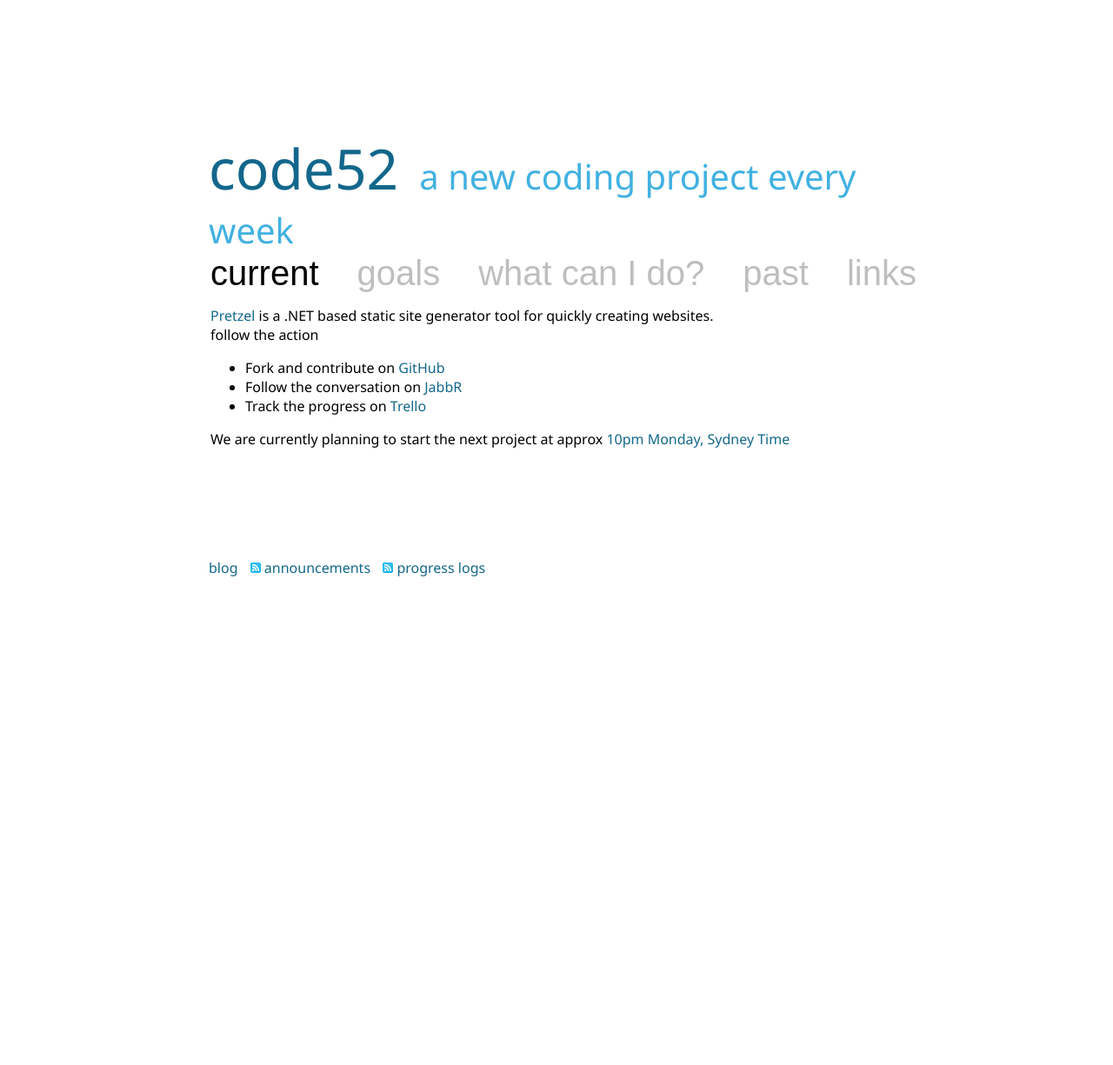
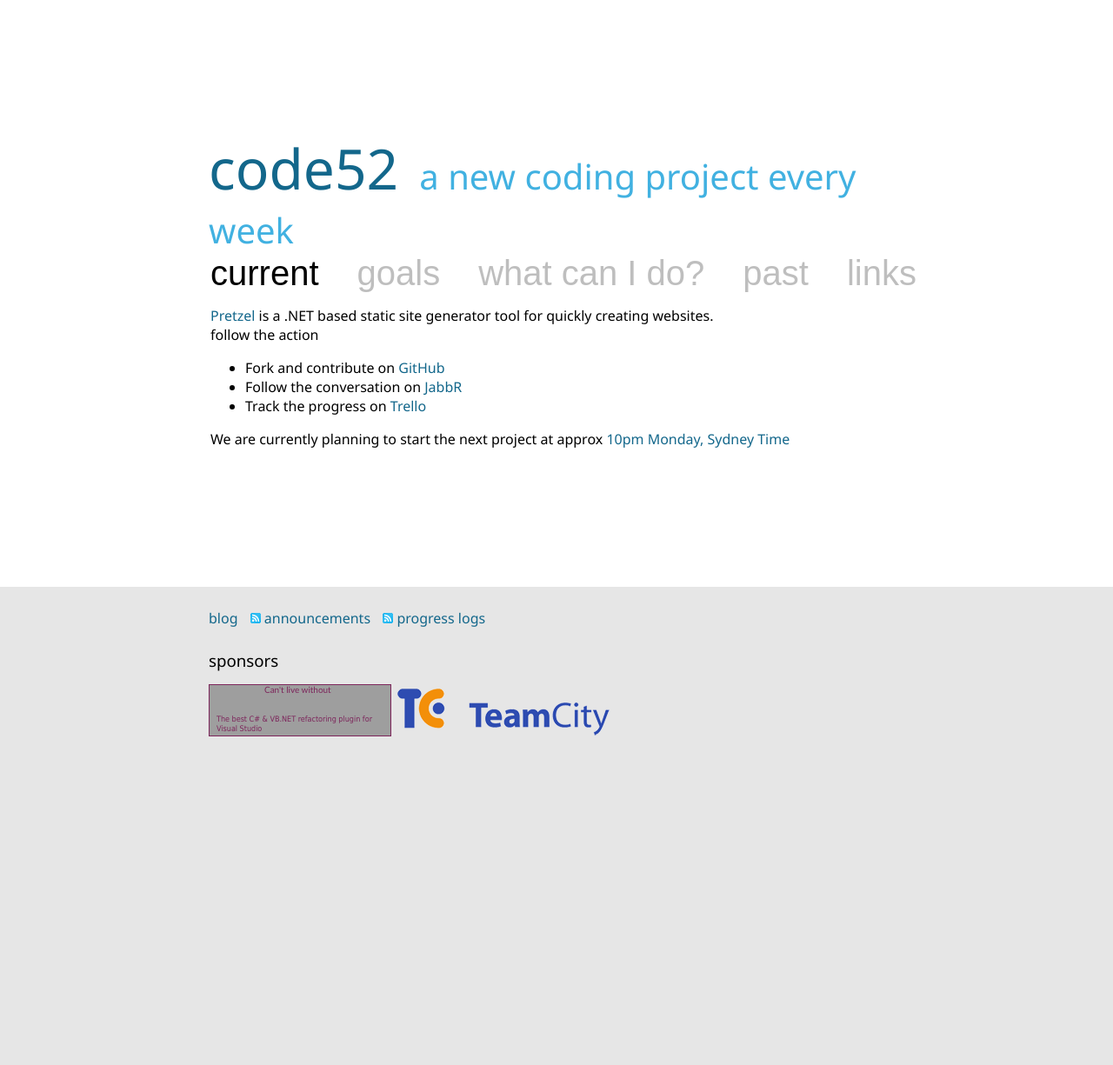
Before and after one commit to Code52/code52.github.com, a Jekyll site: the page built from index.html, in a window 1280 px wide. Shown: the whole page at 87% size. Built offline with Jekyll 4.4.1, drawn with Linux system fonts in a browser that asks for light colours; nearby versions of some CDN libraries; Markdown is read by kramdown in place of the engine named in the settings; before the commit the page ends 900 px from its top, so only the background shows below that; grey boxes are pictures that could not be loaded.

Commit message:
Reducing repeated CSS files by having a `base.css`, cleaner footer

```diff
--- a/_includes/footer.html
+++ b/_includes/footer.html
@@ -1,7 +1,15 @@
-<div class="footer right">
-	<ul>
-		<li><a href="/blog.html">blog</a></li>
-		<li><a href="/rss.xml"><img src="/img/25.png" /> announcements</a></li>
-		<li><a href="/projectsrss.xml"><img src="/img/25.png" /> progress logs</a></li>
-	</ul>
+<div id="footerContainer">
+	<div class="footer">
+		<ul>
+			<li><a href="/blog.html">blog</a></li>
+			<li><a href="/rss.xml"><img src="/img/25.png" /> announcements</a></li>
+			<li><a href="/projectsrss.xml"><img src="/img/25.png" /> progress logs</a></li>
+		</ul>
+
+		<div id="sponsors">
+			<h3>sponsors</h3>
+			<div style="position:relative; display:inline-block; background:#fff url(http://www.jetbrains.com/resharper/features/rs/rs1/rs210x60_white.gif) no-repeat 0 0; border:solid 1px #7d255b; margin:0;padding:0;text-decoration:none;text-indent:0;letter-spacing:-0.001em; width:208px; height:58px"><span style="margin: -1px 0 0 63px;padding: 0;float: left;font-size: 10px;cursor:pointer;  background-image:none;border:0;color: #7d255b; font-family: trebuchet ms,arial,sans-serif;font-weight: normal;">Can't live without</span><a href="http://www.jetbrains.com/resharper/features/code_refactoring.html" alt="The best C# &amp; VB.NET refactoring plugin for Visual Studio" title="The best C# & VB.NET refactoring plugin for Visual Studio" style="position:absolute;left:0;margin:0;padding:34px 0 2px 8px;width:200px; line-height:11px;font-size:9px;cursor:pointer;  background-image:none;border:none;display:block; color:#7d255b; font-family:tahoma,arial,sans-serif;font-weight: normal;text-decoration:none;">The best C# &amp; VB.NET refactoring plugin for Visual Studio</a></div>
+			<img src="/img/logo_teamcity.png" />
+		</div>
+	</div>
 </div>
--- a/_layouts/splash.html
+++ b/_layouts/splash.html
@@ -31,9 +31,8 @@
 
 				{% include links.html %}
 			</div>
-
-			{% include footer.html %}
 		</div>
+		{% include footer.html %}
 		<script>
 		var defaults = {
 					animationDuration: 500,
--- /dev/null
+++ b/css/base.css
@@ -0,0 +1,56 @@
+body {
+	padding:0;
+	margin:0;
+	overflow:auto;
+	font-family: "Segoe UI", "Segoe WP", Helvetica, Arial, sans-serif;
+}
+
+#footerContainer {
+	margin-top:25px;
+	padding-bottom:25px;
+	padding-top:25px;
+	width:100%;
+	background:#e6e6e6;
+}
+.footer ul {
+	margin:0;
+	padding:0;
+}
+.footer li
+{
+	margin-right:10px;
+	display:inline;
+	list-style-type:none;
+}
+#sponsors {
+
+	margin-top:25px;
+}
+#sponsors h3 { 	 margin-bottom:15px; }
+
+
+h1,h2,h3,h4,h5,h6
+{
+	font-family: Segoe UI Light, Segoe WP Light, Segoe UI, Helvetica, sans-serif;
+	font-weight: 100;
+	margin-bottom:0px;
+}
+h1
+{
+	font-size: 4em;
+}
+h2
+{
+	color: #41b1e1;
+	font-size: 2.5em;
+}
+a, a:visited
+{
+	text-decoration: none;
+	color:#13678b;
+}
+a:hover
+{
+	color:white;
+	background: #13678b
+}
--- a/css/landing.css
+++ b/css/landing.css
@@ -1,3 +1,5 @@
+@import url("base.css");
+
 div.page {max-width:1000px; margin:auto; overflow:hidden;}
 
 .rightside {float:right;}
@@ -43,10 +45,6 @@ pre.jush {font-size:9pt; background:#F0F0FF; border:dashed 1px #aaa; padding:10p
 pre.jush a {text-decoration:none; }
 pre.jush a:hover {text-decoration:underline; }
 
-body {
-	 overflow:auto;
-	 font-family: "Segoe UI", "Segoe WP", Helvetica, Arial, sans-serif;
-}
 #container
 {
 	max-width:800px;
@@ -55,48 +53,17 @@ body {
 	margin-right:auto;
 	margin-top:150px;
 }
+.footer {
+	 max-width:800px;
+	min-height: 500px;
+	margin-left:auto;
+	margin-right:auto;
+}
 .metro-pivot {
 	 min-height:350px;
 	 margin-left:2px;
 }
-.footer ul {
-	margin:0;
-	padding:0;
-}
-.footer li
-{
-	margin-right:10px;
-	display:inline;
-	list-style-type:none;
-}
-
-h1,h2,h3,h4,h5,h6
-{
-	font-family: Segoe UI Light, Segoe WP Light, Segoe UI, Helvetica, sans-serif;
-	font-weight: 100;
-	margin-bottom:0px;
-}
-h1
-{
-	font-size: 4em;
-}
-h2
-{
-	color: #41b1e1;
-	margin-left:20px;
-	font-size: 2.5em;
-}
-a, a:visited
-{
-	text-decoration: none;
-	color:#13678b;
-}
-a:hover
-{
-	color:white;
-	background: #13678b
-}
-
+h2 {	margin-left:20px; }
 .Tile {
 	float: left;
 	margin-right: 10px;
@@ -168,3 +135,9 @@ a:hover
 	.metro-pivot .pivot-item h3, .metro-pivot .headers .header { font-size: 125%; display:block; }
 	ul,li  { margin-left:0px; padding:0px;}
 }
+
+#sponsors {
+
+	margin-top:25px;
+}
+#sponsors h3 { 	 margin-bottom:15px; }
```
Also changed, not shown: _layouts/layout.html (+3 -4 lines), blog.md (+2 -4 lines), css/style20120128.css (+3 -25 lines), img/logo_teamcity.png (added).
